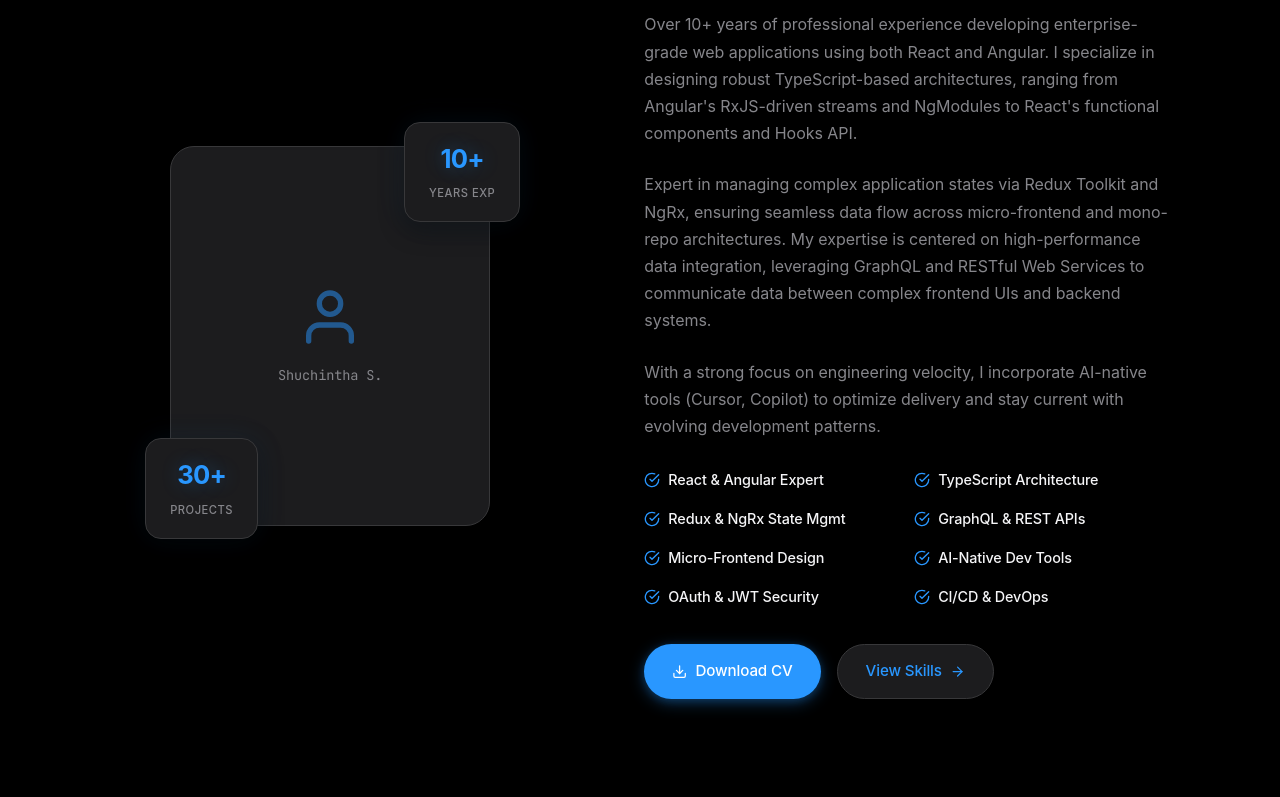
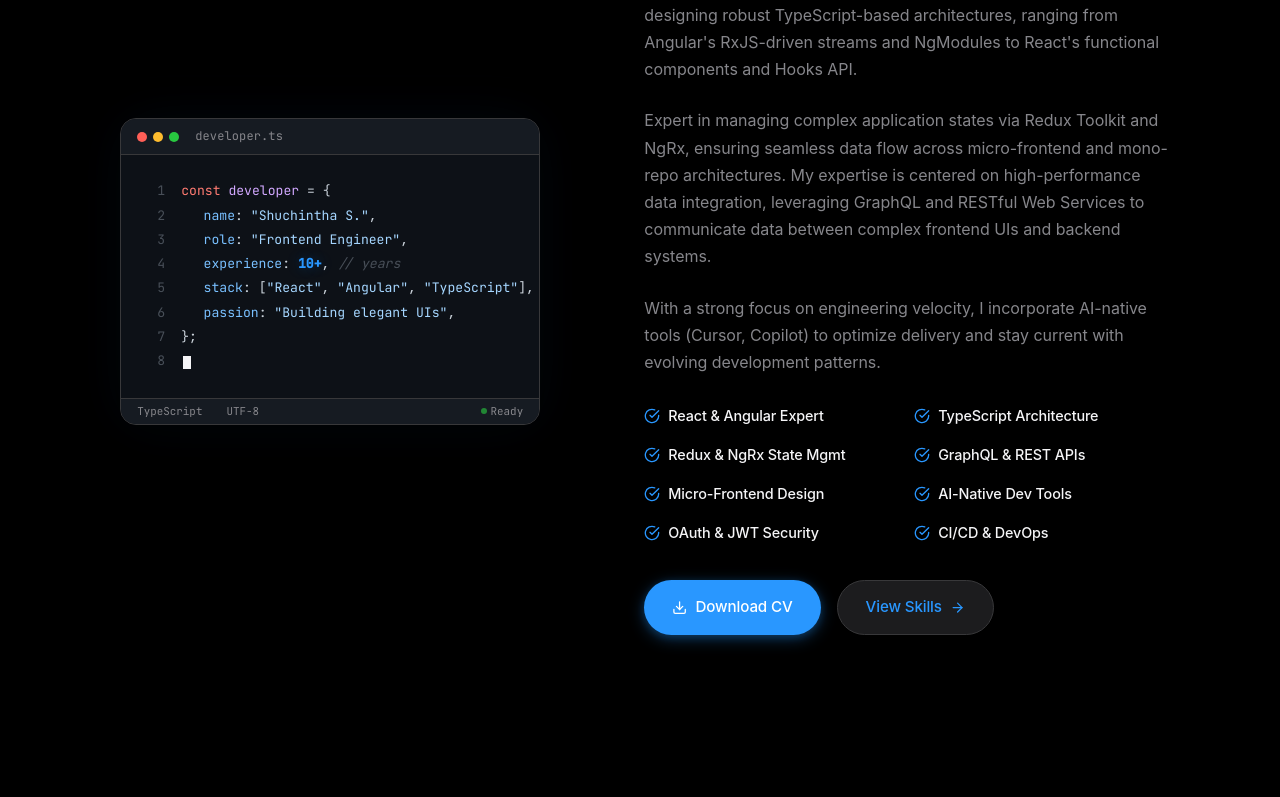
Before and after one commit to Shuchintha/portfolio, a React (Vite) app: page / in a window 1280 px wide. Shown: the part 1143-1940 px from the top of the page. Built offline with nearby package versions, Linux system fonts and the light colour scheme.

Commit message:
added the file card

```diff
--- a/src/components/Footer/Footer.tsx
+++ b/src/components/Footer/Footer.tsx
@@ -51,7 +51,7 @@ const Footer = () => {
           viewport={{ once: true }}
           transition={{ delay: 0.3 }}
         >
-          React · TypeScript · Framer Motion
+          React · TypeScript
         </motion.p>
       </div>
     </footer>
--- a/src/data/portfolioData.ts
+++ b/src/data/portfolioData.ts
@@ -87,8 +87,6 @@ export const experiences: Experience[] = [
     description: [
       'Led the migration of a monolithic Angular app to a micro-frontend React architecture, improving load times by 40%.',
       'Architected a scalable design system using Material UI and Tailwind CSS, adopted across 5+ product teams.',
-      'Implemented real-time data dashboards using GraphQL subscriptions and Redux Toolkit for state management.',
-      'Mentored a team of 4 junior developers and conducted code reviews to ensure code quality and best practices.',
     ],
     technologies: ['React', 'TypeScript', 'Redux Toolkit', 'GraphQL', 'Material UI', 'Micro-Frontends'],
   },
@@ -101,8 +99,6 @@ export const experiences: Experience[] = [
     description: [
       'Built and maintained complex Angular applications with NgRx state management and RxJS-driven data streams.',
       'Developed secure authentication flows using OAuth 2.0 and JWT token management.',
-      'Integrated RESTful and GraphQL APIs to power interactive data visualization components.',
-      'Improved application performance by implementing lazy loading, code splitting, and optimized bundle strategies.',
     ],
     technologies: ['Angular', 'TypeScript', 'NgRx', 'RxJS', 'OAuth', 'RESTful APIs'],
   },
@@ -115,8 +111,6 @@ export const experiences: Experience[] = [
     description: [
       'Developed responsive, pixel-perfect web applications using React with functional components and Hooks API.',
       'Translated complex Figma designs into accessible, performant UI components.',
-      'Collaborated with backend engineers to design and consume RESTful API contracts.',
-      'Implemented CI/CD pipelines using GitHub Actions for automated testing and deployment.',
     ],
     technologies: ['React', 'JavaScript', 'SASS', 'REST APIs', 'GitHub Actions', 'Figma'],
   },
--- a/src/pages/About/About.scss
+++ b/src/pages/About/About.scss
@@ -24,109 +24,211 @@
       @include flex-center;
     }
 
-    .about-image-frame {
-      position: relative;
-      width: 320px;
-      height: 380px;
+    // ─── Code Editor Card ───
+    .code-card {
+      width: 100%;
+      max-width: 420px;
       margin: 0 auto;
+      border-radius: $border-radius;
+      overflow: hidden;
+      transition: transform $transition-normal, box-shadow $transition-normal;
 
-      @include mobile {
-        width: 240px;
-        height: 280px;
+      [data-theme='dark'] & {
+        background: #0d1117;
+        border: 1px solid $dark-border;
+        box-shadow:
+          0 8px 40px rgba(0, 0, 0, 0.5),
+          0 0 60px rgba(var(--accent-rgb), 0.06);
+      }
+      [data-theme='light'] & {
+        background: #fafbfc;
+        border: 1px solid $light-border;
+        box-shadow:
+          0 8px 40px rgba(0, 0, 0, 0.08),
+          0 0 60px rgba(var(--accent-rgb), 0.04);
       }
 
-      .frame-fill {
-        position: relative;
-        width: 100%;
-        height: 100%;
-        border-radius: $border-radius-lg;
-        @include flex-center;
-        flex-direction: column;
-        gap: $space-md;
-        z-index: 1;
-        overflow: hidden;
+      &:hover {
+        transform: translateY(-4px);
 
         [data-theme='dark'] & {
-          background: $dark-surface;
-          border: 1px solid $dark-border;
+          border-color: rgba(var(--accent-rgb), 0.25);
+          box-shadow:
+            0 16px 56px rgba(0, 0, 0, 0.6),
+            0 0 80px rgba(var(--accent-rgb), 0.1);
         }
         [data-theme='light'] & {
-          background: $light-surface;
-          border: 1px solid $light-border;
-          box-shadow: $light-card-shadow;
-        }
-
-        .about-icon {
-          font-size: 4rem;
-          color: var(--accent);
-          opacity: 0.5;
-        }
-
-        .about-label {
-          font-family: $font-mono;
-          font-size: 0.85rem;
-          letter-spacing: -0.01em;
-
-          [data-theme='dark'] & {
-            color: $dark-text-muted;
-          }
-          [data-theme='light'] & {
-            color: $light-text-muted;
-          }
+          border-color: rgba(var(--accent-rgb), 0.15);
+          box-shadow:
+            0 16px 56px rgba(0, 0, 0, 0.12),
+            0 0 80px rgba(var(--accent-rgb), 0.06);
         }
       }
 
-      // ─── Stats Badges (Apple chip-like) ───
-      .stat-badge {
-        position: absolute;
-        padding: $space-md $space-lg;
-        border-radius: $border-radius;
-        z-index: 2;
-        text-align: center;
+      // ─── Title Bar ───
+      .code-card-header {
+        display: flex;
+        align-items: center;
+        gap: $space-md;
+        padding: $space-sm $space-md;
 
         [data-theme='dark'] & {
-          background: $dark-surface;
-          border: 1px solid $dark-border;
-          box-shadow: 0 8px 24px rgba(0, 0, 0, 0.4), 0 0 30px rgba(var(--accent-rgb), 0.08);
+          background: #161b22;
+          border-bottom: 1px solid $dark-border;
         }
         [data-theme='light'] & {
-          background: $light-surface;
-          border: 1px solid $light-border;
-          box-shadow: 0 8px 24px rgba(0, 0, 0, 0.08), 0 0 30px rgba(var(--accent-rgb), 0.06);
+          background: #f0f1f3;
+          border-bottom: 1px solid $light-border;
         }
 
-        .stat-number {
-          font-family: $font-display;
-          font-size: 1.6rem;
-          font-weight: 700;
-          letter-spacing: -0.03em;
-          color: var(--accent);
-          display: block;
-          text-shadow: 0 0 20px rgba(var(--accent-rgb), 0.3);
-        }
+        .window-dots {
+          display: flex;
+          gap: 6px;
 
-        .stat-label {
-          font-size: 0.7rem;
-          font-weight: 500;
-          text-transform: uppercase;
-          letter-spacing: 0.5px;
+          .dot {
+            width: 10px;
+            height: 10px;
+            border-radius: 50%;
 
-          [data-theme='dark'] & {
-            color: $dark-text-muted;
-          }
-          [data-theme='light'] & {
-            color: $light-text-muted;
+            &.dot-red    { background: #ff5f57; }
+            &.dot-yellow { background: #febc2e; }
+            &.dot-green  { background: #28c840; }
           }
         }
 
-        &.stat-years {
-          top: -20px;
-          right: -30px;
+        .file-name {
+          font-family: $font-mono;
+          font-size: 0.75rem;
+          letter-spacing: 0.01em;
+
+          [data-theme='dark'] & { color: $dark-text-muted; }
+          [data-theme='light'] & { color: $light-text-muted; }
+        }
+      }
+
+      // ─── Code Body ───
+      .code-card-body {
+        padding: $space-lg $space-sm;
+        font-family: $font-mono;
+        font-size: 0.82rem;
+        line-height: 1.85;
+
+        @include mobile {
+          font-size: 0.72rem;
+          padding: $space-md $space-xs;
         }
 
-        &.stat-projects {
-          bottom: -15px;
-          left: -25px;
+        .code-line {
+          display: flex;
+          align-items: center;
+          padding: 0 $space-sm;
+          border-radius: 4px;
+          transition: background $transition-fast;
+
+          &:hover {
+            [data-theme='dark'] & { background: rgba(255, 255, 255, 0.03); }
+            [data-theme='light'] & { background: rgba(0, 0, 0, 0.03); }
+          }
+
+          .line-number {
+            width: 28px;
+            text-align: right;
+            margin-right: $space-md;
+            flex-shrink: 0;
+            user-select: none;
+
+            [data-theme='dark'] & { color: #484f58; }
+            [data-theme='light'] & { color: #b0b8c1; }
+          }
+
+          .line-content {
+            white-space: nowrap;
+          }
+        }
+
+        // ─── Syntax Token Colors ───
+        .tok-keyword {
+          [data-theme='dark'] & { color: #ff7b72; }
+          [data-theme='light'] & { color: #cf222e; }
+        }
+        .tok-variable {
+          [data-theme='dark'] & { color: #d2a8ff; }
+          [data-theme='light'] & { color: #8250df; }
+        }
+        .tok-key {
+          [data-theme='dark'] & { color: #79c0ff; }
+          [data-theme='light'] & { color: #0550ae; }
+        }
+        .tok-string {
+          [data-theme='dark'] & { color: #a5d6ff; }
+          [data-theme='light'] & { color: #0a3069; }
+        }
+        .tok-number {
+          color: var(--accent);
+          font-weight: 600;
+          text-shadow: 0 0 14px rgba(var(--accent-rgb), 0.3);
+        }
+        .tok-comment {
+          font-style: italic;
+          [data-theme='dark'] & { color: #484f58; }
+          [data-theme='light'] & { color: #8b949e; }
+        }
+        .tok-plain {
+          [data-theme='dark'] & { color: #c9d1d9; }
+          [data-theme='light'] & { color: #24292f; }
+        }
+
+        // ─── Blinking Cursor ───
+        .typing-cursor {
+          display: inline-block;
+          width: 8px;
+          height: 1.05em;
+          vertical-align: text-bottom;
+          margin-left: 2px;
+          animation: blink 1.1s step-end infinite;
+
+          [data-theme='dark'] & { background: $dark-text; }
+          [data-theme='light'] & { background: $light-text; }
+        }
+      }
+
+      // ─── Status Bar ───
+      .code-card-footer {
+        display: flex;
+        align-items: center;
+        gap: $space-lg;
+        padding: $space-xs $space-md;
+        font-family: $font-mono;
+        font-size: 0.68rem;
+
+        [data-theme='dark'] & {
+          background: #161b22;
+          border-top: 1px solid $dark-border;
+          color: $dark-text-muted;
+        }
+        [data-theme='light'] & {
+          background: #f0f1f3;
+          border-top: 1px solid $light-border;
+          color: $light-text-muted;
+        }
+
+        .footer-item {
+          display: flex;
+          align-items: center;
+          gap: 4px;
+        }
+
+        .status-ready {
+          margin-left: auto;
+        }
+
+        .status-dot {
+          width: 6px;
+          height: 6px;
+          border-radius: 50%;
+          background: #28c840;
+          display: inline-block;
+          animation: pulse 2.5s ease-in-out infinite;
         }
       }
     }
--- a/src/pages/About/About.tsx
+++ b/src/pages/About/About.tsx
@@ -1,6 +1,5 @@
 import { motion } from 'framer-motion';
 import {
-  FiUser,
   FiArrowRight,
   FiDownload,
   FiCheckCircle,
@@ -16,6 +15,16 @@ const highlights = [
   'AI-Native Dev Tools',
   'OAuth & JWT Security',
   'CI/CD & DevOps',
+];
+
+const codeLines = [
+  { indent: 0, tokens: [{ type: 'keyword', text: 'const ' }, { type: 'variable', text: 'developer' }, { type: 'plain', text: ' = {' }] },
+  { indent: 1, tokens: [{ type: 'key', text: 'name' }, { type: 'plain', text: ': ' }, { type: 'string', text: '"Shuchintha S."' }, { type: 'plain', text: ',' }] },
+  { indent: 1, tokens: [{ type: 'key', text: 'role' }, { type: 'plain', text: ': ' }, { type: 'string', text: '"Frontend Engineer"' }, { type: 'plain', text: ',' }] },
+  { indent: 1, tokens: [{ type: 'key', text: 'experience' }, { type: 'plain', text: ': ' }, { type: 'number', text: '10+' }, { type: 'plain', text: ',' }, { type: 'comment', text: ' // years' }] },
+  { indent: 1, tokens: [{ type: 'key', text: 'stack' }, { type: 'plain', text: ': [' }, { type: 'string', text: '"React"' }, { type: 'plain', text: ', ' }, { type: 'string', text: '"Angular"' }, { type: 'plain', text: ', ' }, { type: 'string', text: '"TypeScript"' }, { type: 'plain', text: '],' }] },
+  { indent: 1, tokens: [{ type: 'key', text: 'passion' }, { type: 'plain', text: ': ' }, { type: 'string', text: '"Building elegant UIs"' }, { type: 'plain', text: ',' }] },
+  { indent: 0, tokens: [{ type: 'plain', text: '};' }] },
 ];
 
 const container = {
@@ -52,32 +61,61 @@ const About = () => {
       <div className="about-content">
         <motion.div
           className="about-visual"
-          initial={{ opacity: 0, scale: 0.95 }}
-          whileInView={{ opacity: 1, scale: 1 }}
+          initial={{ opacity: 0, y: 30 }}
+          whileInView={{ opacity: 1, y: 0 }}
           viewport={{ once: true, margin: '-100px' }}
           transition={{ duration: 0.7, ease: [0.25, 0.1, 0.25, 1] }}
         >
-          <div className="about-image-frame">
-            <div className="frame-fill">
-              <FiUser className="about-icon" />
-              <span className="about-label">Shuchintha S.</span>
+          <div className="code-card">
+            {/* macOS-style title bar */}
+            <div className="code-card-header">
+              <div className="window-dots">
+                <span className="dot dot-red" />
+                <span className="dot dot-yellow" />
+                <span className="dot dot-green" />
               </div>
+              <span className="file-name">developer.ts</span>
+            </div>
+
+            {/* Code body */}
+            <div className="code-card-body">
+              {codeLines.map((line, i) => (
                 <motion.div
-              className="stat-badge stat-years"
-              animate={{ y: [0, -6, 0] }}
-              transition={{ duration: 4, repeat: Infinity, ease: 'easeInOut' }}
+                  key={i}
+                  className="code-line"
+                  initial={{ opacity: 0, x: -10 }}
+                  whileInView={{ opacity: 1, x: 0 }}
+                  viewport={{ once: true }}
+                  transition={{ delay: 0.15 + i * 0.06, duration: 0.4, ease: 'easeOut' }}
                 >
-              <span className="stat-number">10+</span>
-              <span className="stat-label">Years Exp</span>
+                  <span className="line-number">{i + 1}</span>
+                  <span className="line-content" style={{ paddingLeft: `${line.indent * 1.4}rem` }}>
+                    {line.tokens.map((tok, j) => (
+                      <span key={j} className={`tok-${tok.type}`}>{tok.text}</span>
+                    ))}
+                  </span>
                 </motion.div>
+              ))}
               <motion.div
-              className="stat-badge stat-projects"
-              animate={{ y: [0, -6, 0] }}
-              transition={{ duration: 4, delay: 2, repeat: Infinity, ease: 'easeInOut' }}
+                className="code-line cursor-line"
+                initial={{ opacity: 0 }}
+                whileInView={{ opacity: 1 }}
+                viewport={{ once: true }}
+                transition={{ delay: 0.8 }}
               >
-              <span className="stat-number">30+</span>
-              <span className="stat-label">Projects</span>
+                <span className="line-number">{codeLines.length + 1}</span>
+                <span className="line-content"><span className="typing-cursor" /></span>
               </motion.div>
+            </div>
+
+            {/* Status bar */}
+            <div className="code-card-footer">
+              <span className="footer-item">TypeScript</span>
+              <span className="footer-item">UTF-8</span>
+              <span className="footer-item status-ready">
+                <span className="status-dot" /> Ready
+              </span>
+            </div>
           </div>
         </motion.div>
 
--- a/src/pages/Home/Home.scss
+++ b/src/pages/Home/Home.scss
@@ -6,7 +6,7 @@
   @include flex-center;
   position: relative;
   overflow: clip;
-  padding-top: $nav-height;
+  // padding-top: $nav-height;
 
   [data-theme='dark'] & {
     background: $dark-bg;
--- a/src/styles/global.scss
+++ b/src/styles/global.scss
@@ -119,7 +119,7 @@ a {
 
 .section-header {
   text-align: center;
-  margin-bottom: $space-4xl;
+  margin-bottom: $space-xl;
 
   .section-title {
     @include section-title;
```
Lines whose indentation alone changed are shown as unchanged.
